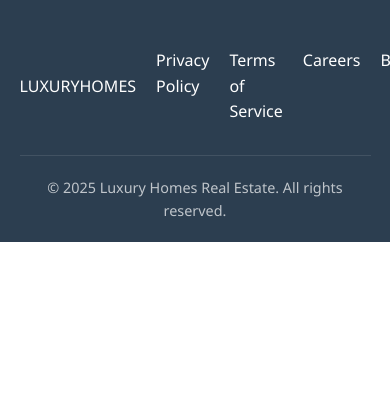
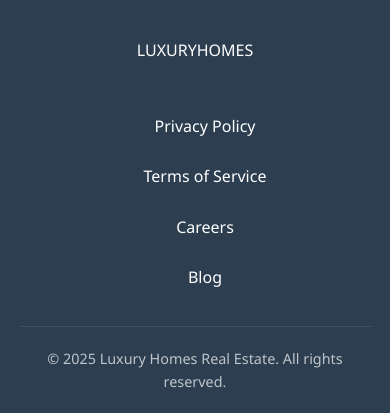
Before and after one commit to mariam1432/luxury-homes, a plain HTML site: page index.html in a window 390 px wide. Shown: the part 5429-5842 px from the top of the page. Before the commit the page ends 5671 px from the top, so only its background shows below. Drawn offline with nearby package versions, Linux system fonts and the light colour scheme.

Commit message:
horizontal scroll fixed -issue in footer

```diff
--- a/index.css
+++ b/index.css
@@ -442,10 +442,12 @@ nav {
     transform: translateY(-2px);
 }
 
+/* ===== Footer Fixes ===== */
 footer {
     background-color: var(--primary-color);
     color: white;
     padding: 50px 5% 20px;
+    width: 100%;
 }
 
 .footer-content {
@@ -453,17 +455,29 @@ footer {
     justify-content: space-between;
     align-items: center;
     margin-bottom: 30px;
+    flex-wrap: wrap;
+    gap: 20px;
+}
+
+.footer-logo {
+    flex: 1;
+    min-width: 200px;
+    margin-bottom: 15px;
 }
 
 .footer-links {
     display: flex;
-    gap: 20px;
+    gap: 15px;
+    flex-wrap: wrap;
+    justify-content: center;
 }
 
 .footer-links a {
     color: white;
     text-decoration: none;
     transition: color 0.3s;
+    padding: 5px 0;
+    white-space: nowrap;
 }
 
 .footer-links a:hover {
@@ -476,7 +490,45 @@ footer {
     border-top: 1px solid rgba(255, 255, 255, 0.1);
     color: rgba(255, 255, 255, 0.7);
     font-size: 0.9rem;
+    width: 100%;
 }
+
+/* Specific footer fixes for mobile */
+@media (max-width: 768px) {
+    .footer-content {
+        flex-direction: column;
+        text-align: center;
+        gap: 25px;
+    }
+
+    .footer-logo {
+        margin-bottom: 20px;
+        min-width: 100%;
+    }
+
+    .footer-links {
+        width: 100%;
+        justify-content: space-around;
+        gap: 10px 15px;
+    }
+
+    .footer-links a {
+        padding: 5px 10px;
+    }
+}
+
+@media (max-width: 480px) {
+    .footer-links {
+        flex-direction: column;
+        gap: 15px;
+    }
+
+    footer {
+        padding: 40px 5% 20px;
+    }
+}
+
+
 
 @media (max-width: 768px) {
 
```
